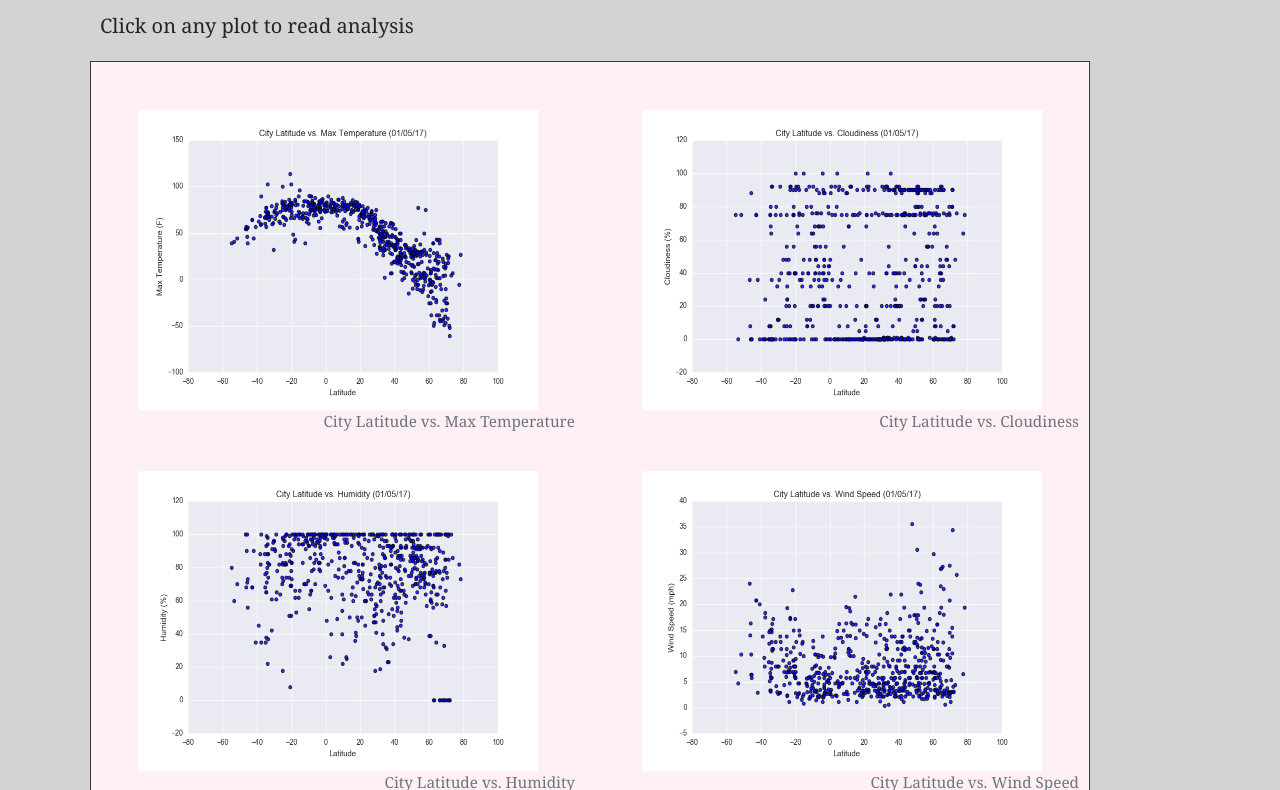
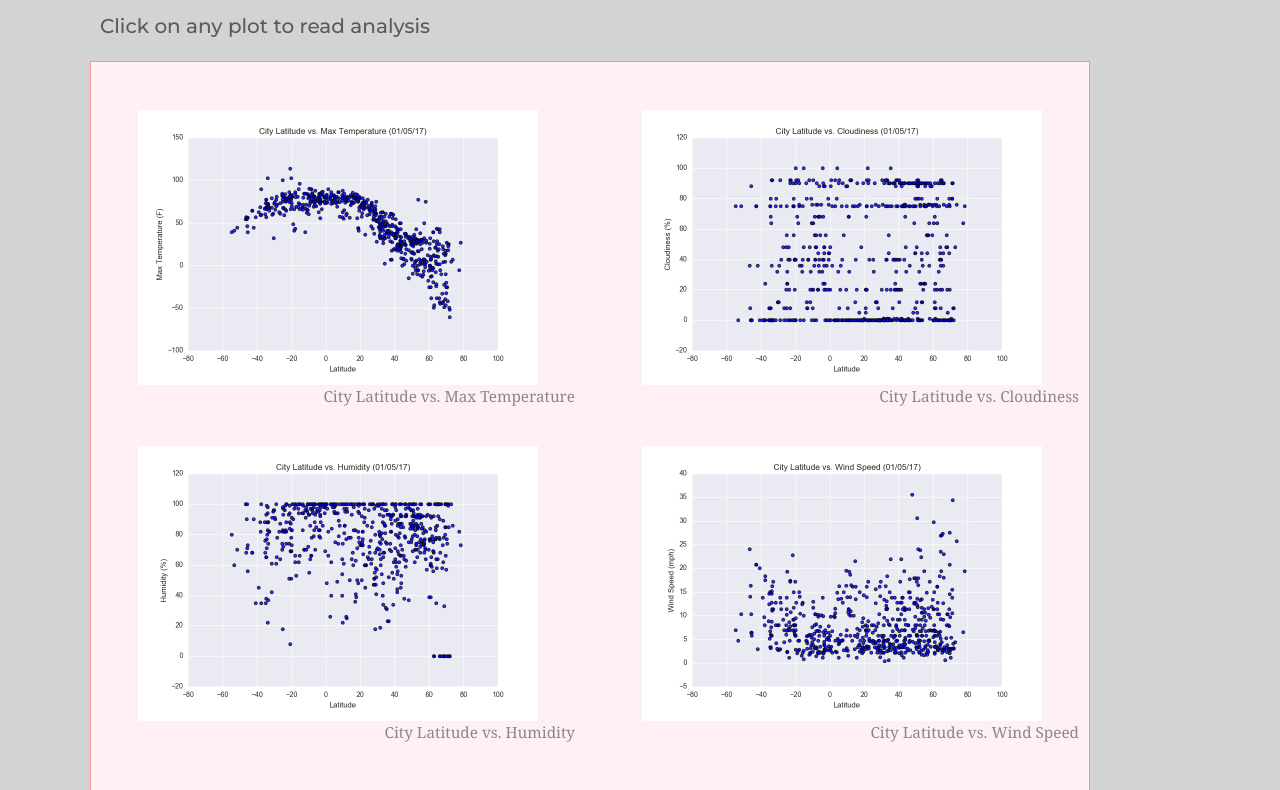
Before and after one commit to luciennekaplan/Web-Design-Challenge, a plain HTML site: page comparison.html in a window 1280 px wide. Shown: the part 138-928 px from the top of the page. Drawn offline with nearby package versions, Linux system fonts and the light colour scheme.

Commit message:
Added Bootswatch Theme

```diff
--- a/comparison.html
+++ b/comparison.html
@@ -7,6 +7,7 @@
   <title>Web Design Challenge</title>
   <link rel="stylesheet" href="https://cdn.jsdelivr.net/npm/bootstrap@4.5.3/dist/css/bootstrap.min.css" integrity="sha384-TX8t27EcRE3e/ihU7zmQxVncDAy5uIKz4rEkgIXeMed4M0jlfIDPvg6uqKI2xXr2" crossorigin="anonymous">
   <link rel="stylesheet" href="Resources/style.css">
+  <link rel = "stylesheet" href="https://bootswatch.com/4/minty/bootstrap.min.css" type= "text/css">
 </head>
 
 <body class = largefont style="background-color: lightgrey;">
@@ -43,8 +44,11 @@
 
 <div class="container">
   <div class="row">
+
+
+
     <div class="col-md-12 col-sm-12">
-      <div class = "box top-buffer">
+      <div class="box top-buffer">
         <h1>Comparisons</h1>
         <hr>
         <h5>Click on any plot to read analysis</h5>
@@ -52,8 +56,8 @@
 
 
 
-  <div class="box fullbox text-center border border-dark">
-    <div class="row smallfont">
+      <div class="box smallfont fullbox text-center border border-dark">
+        <div class="row">
           <div class="col-md-6 col-sm-12">
             <a href="Visualizations/Temperature.html" target="_blank">
               <img src="Resources/assets/images/Fig1.png" class="img-fluid smallphoto top-buffer">
@@ -78,6 +82,9 @@
       </div>
     </div>
   </div>
+</div>
+
+
       <script src="https://code.jquery.com/jquery-3.5.1.slim.min.js" integrity="sha384-DfXdz2htPH0lsSSs5nCTpuj/zy4C+OGpamoFVy38MVBnE+IbbVYUew+OrCXaRkfj" crossorigin="anonymous"></script>
       <script src="https://cdnjs.cloudflare.com/ajax/libs/popper.js/1.14.7/umd/popper.min.js" integrity="sha384-UO2eT0CpHqdSJQ6hJty5KVphtPhzWj9WO1clHTMGa3JDZwrnQq4sF86dIHNDz0W1" crossorigin="anonymous"></script>
       <script src="https://stackpath.bootstrapcdn.com/bootstrap/4.3.1/js/bootstrap.min.js" integrity="sha384-JjSmVgyd0p3pXB1rRibZUAYoIIy6OrQ6VrjIEaFf/nJGzIxFDsf4x0xIM+B07jRM" crossorigin="anonymous"></script>
```
Also changed, not shown: Visualizations/Cloudiness.html (+1 -0 lines), Visualizations/Humidity.html (+1 -0 lines), Visualizations/Temperature.html (+1 -0 lines), Visualizations/WindSpeed.html (+1 -0 lines), data.html (+1 -0 lines), index.html (+1 -0 lines). Lines whose indentation alone changed are shown as unchanged.
